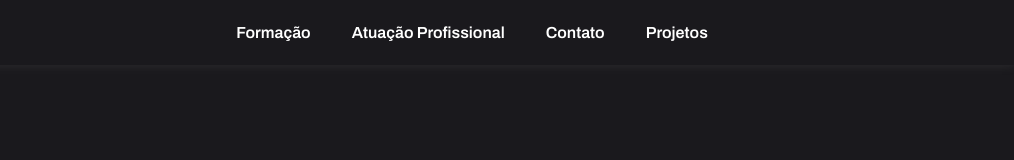
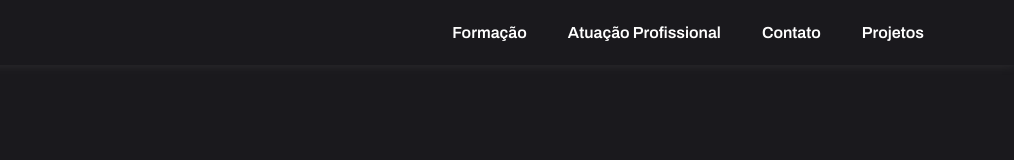
Before and after one commit to michaelalexandrinofreire/portfolio-iUUL, a plain HTML site: page index.html in a window 1280 px wide. Shown: the full height of the page, 266-1280 px from the left. Drawn offline with nearby package versions, Linux system fonts and the light colour scheme.

```diff
--- a/index.html
+++ b/index.html
@@ -39,7 +39,7 @@
 
         <div class="collapse navbar-collapse" id="navbarSupportedContent">
           <ul
-            class="navbar-nav me-auto mb-2 mb-lg-0 w-100 justify-content-center"
+            class="navbar-nav me-auto mb-2 mb-lg-0 w-100 justify-content-end"
           >
             <li class="nav-item">
               <a class="nav-link" href="#">Formação </a>
```
